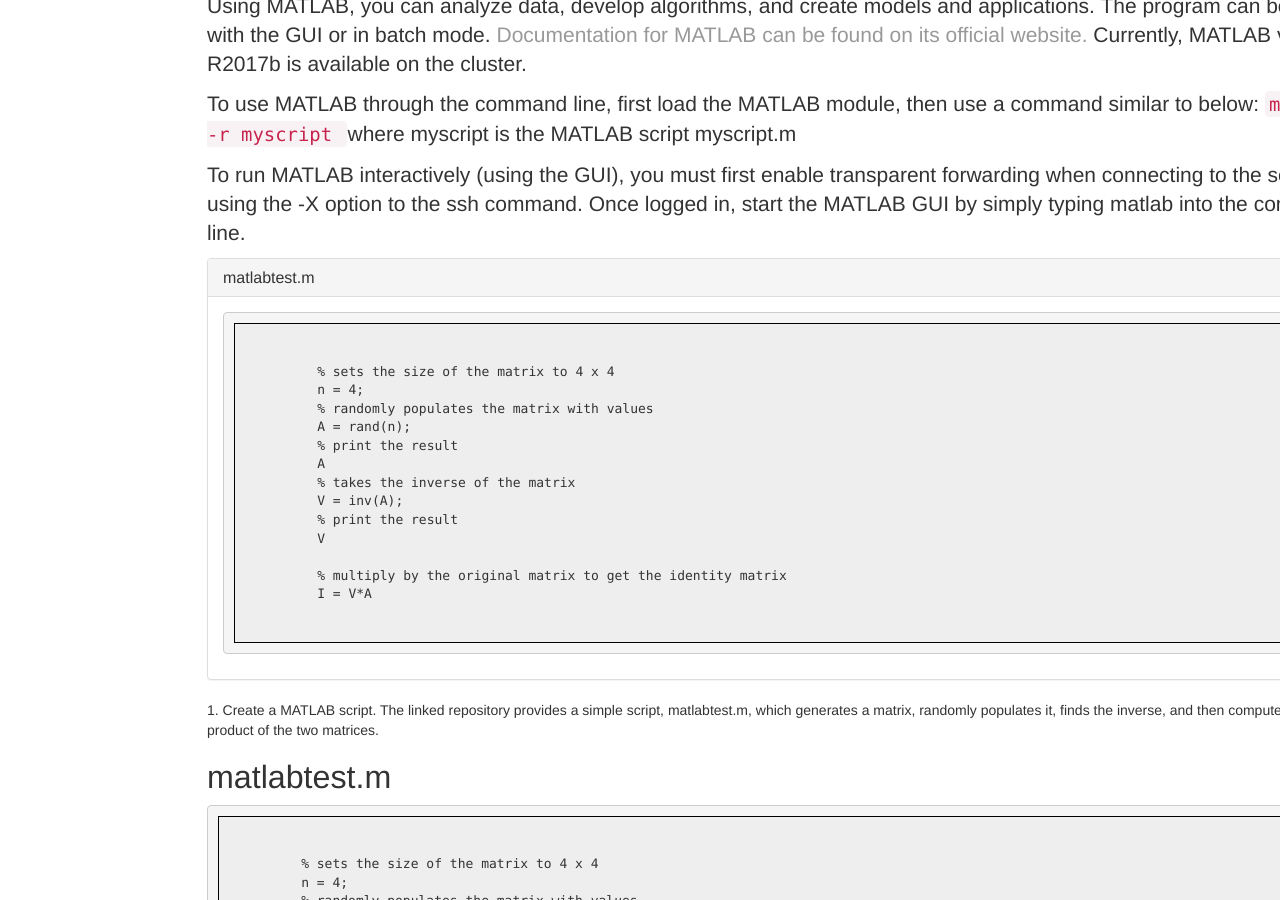
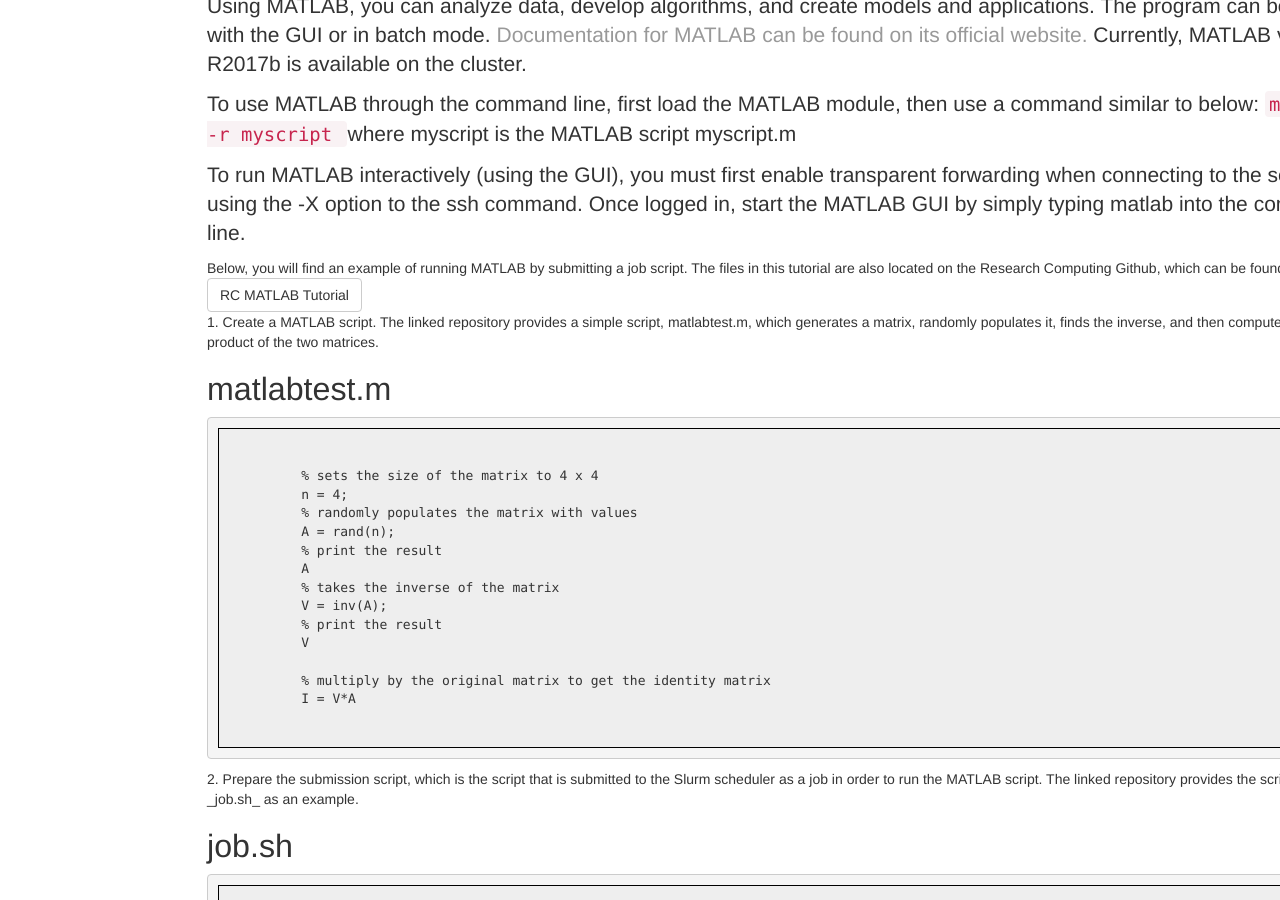
Before and after one commit to aholdeman/malab-test, a Jekyll site: the page built from tutorials/matlab/index.html, in a window 1280 px wide and 900 px high, scrolled down 247 px. Built offline with Jekyll 4.4.1, drawn with Linux system fonts in a browser that asks for light colours.

Commit message:
Removed panel, fixed words

```diff
--- a/tutorials/matlab/index.html
+++ b/tutorials/matlab/index.html
@@ -18,27 +18,9 @@
 	</p>
 
 </div>
-<div class="panel panel-default">
-	<div class="panel-heading">
-		<h3 class="panel-title">matlabtest.m</h3>
-	</div>
-	<div class="panel-body">
-		<pre><code>
-	% sets the size of the matrix to 4 x 4
-	n = 4;
-	% randomly populates the matrix with values
-	A = rand(n);
-	% print the result
-	A
-	% takes the inverse of the matrix
-	V = inv(A);
-	% print the result
-	V
-
-	% multiply by the original matrix to get the identity matrix
-	I = V*A
-	</code></pre>
-	</div>
+<div>
+	Below, you will find an example of running MATLAB by submitting a job script. The files in this tutorial are also located on the Research Computing Github, which can be found here:
+	<br/><button type="button" style="text-align: center" class="btn btn-default">RC MATLAB Tutorial</button>
 </div>
 <div>
 	1. Create a MATLAB script. The linked repository provides a simple script, matlabtest.m, which generates a matrix, randomly populates it, finds the inverse, and then computes the product of the two matrices.
```
